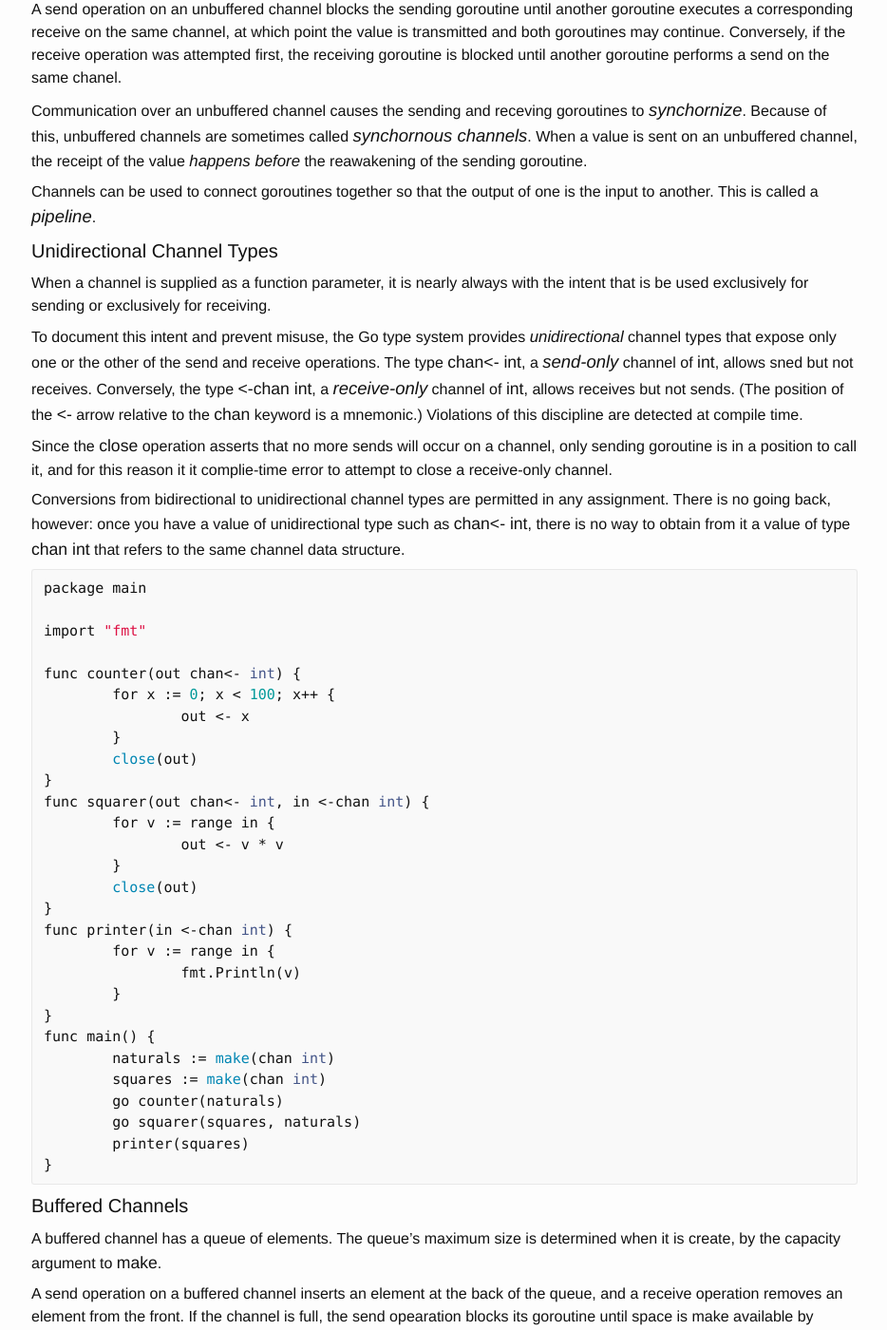
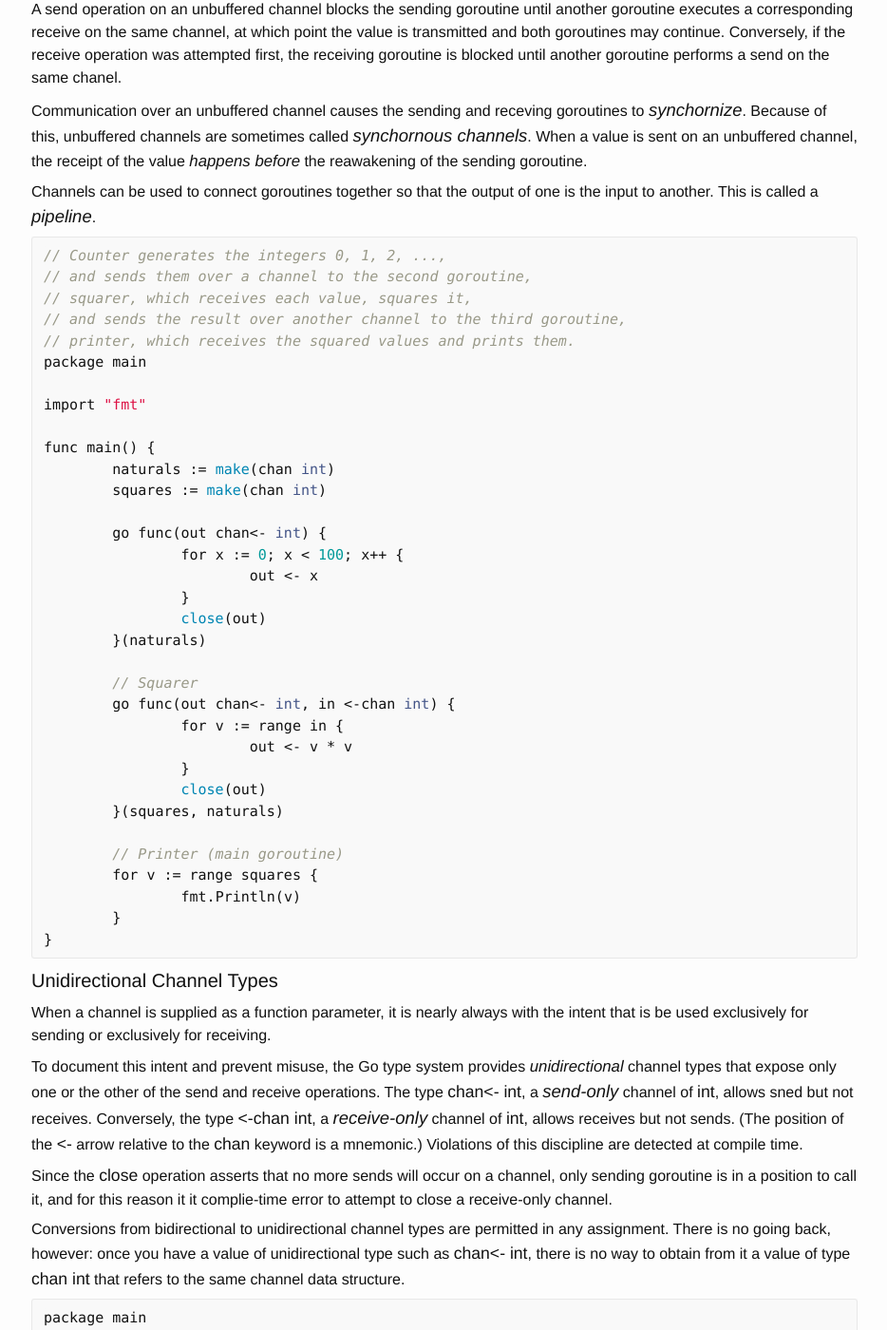
Before and after one commit to ousiax/ousiax.github.io, a Jekyll site: the page built from _posts/2017-06-11-goroutines-and-channels-in-go-lanugage.md, in a window 1280 px wide and 1400 px high, scrolled down 2139 px. Shown: the whole window at 95% size, without its empty margins (172-1106 px from the left). Built offline with Jekyll 4.4.1, drawn with Linux system fonts in a browser that asks for light colours.

Commit message:
Update 2017-06-11-goroutines-and-channels-in-go-lanugage.md

````diff
--- a/_posts/2017-06-11-goroutines-and-channels-in-go-lanugage.md
+++ b/_posts/2017-06-11-goroutines-and-channels-in-go-lanugage.md
@@ -85,6 +85,42 @@ A send operation on an unbuffered channel blocks the sending goroutine until ano
 Communication over an unbuffered channel causes the sending and receving goroutines to ***synchornize***. Because of this, unbuffered channels are sometimes called ***synchornous channels***. When a value is sent on an unbuffered channel, the receipt of the value *happens before* the reawakening of the sending goroutine.
 
 Channels can be used to connect goroutines together so that the output of one is the input to another. This is called a ***pipeline***.
+
+```go
+// Counter generates the integers 0, 1, 2, ...,
+// and sends them over a channel to the second goroutine,
+// squarer, which receives each value, squares it,
+// and sends the result over another channel to the third goroutine,
+// printer, which receives the squared values and prints them.
+package main
+
+import "fmt"
+
+func main() {
+	naturals := make(chan int)
+	squares := make(chan int)
+
+	go func(out chan<- int) {
+		for x := 0; x < 100; x++ {
+			out <- x
+		}
+		close(out)
+	}(naturals)
+
+	// Squarer
+	go func(out chan<- int, in <-chan int) {
+		for v := range in {
+			out <- v * v
+		}
+		close(out)
+	}(squares, naturals)
+
+	// Printer (main goroutine)
+	for v := range squares {
+		fmt.Println(v)
+	}
+}
+```
 
 #### Unidirectional Channel Types
 
````
